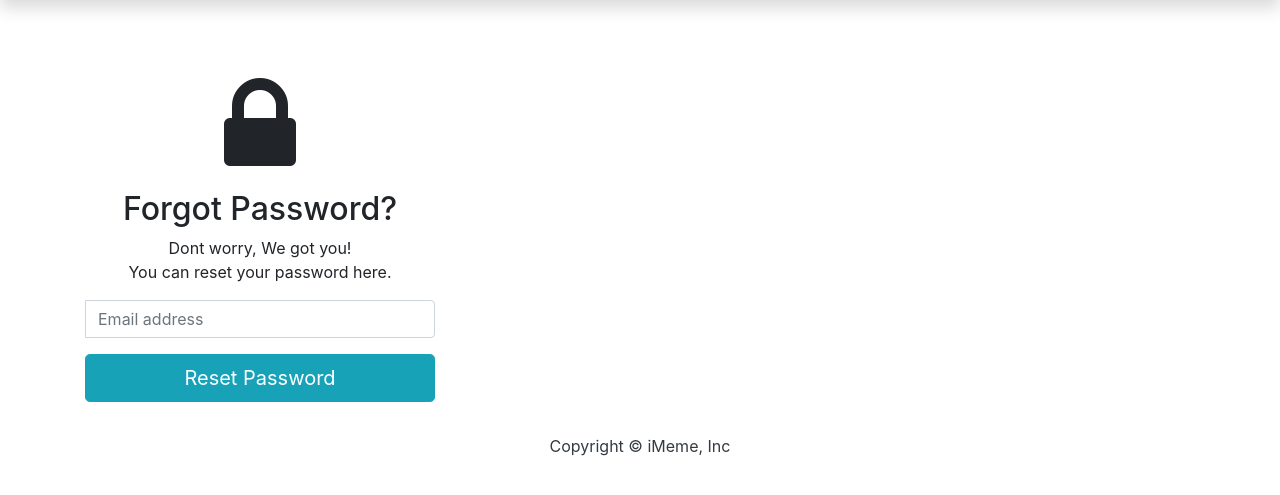
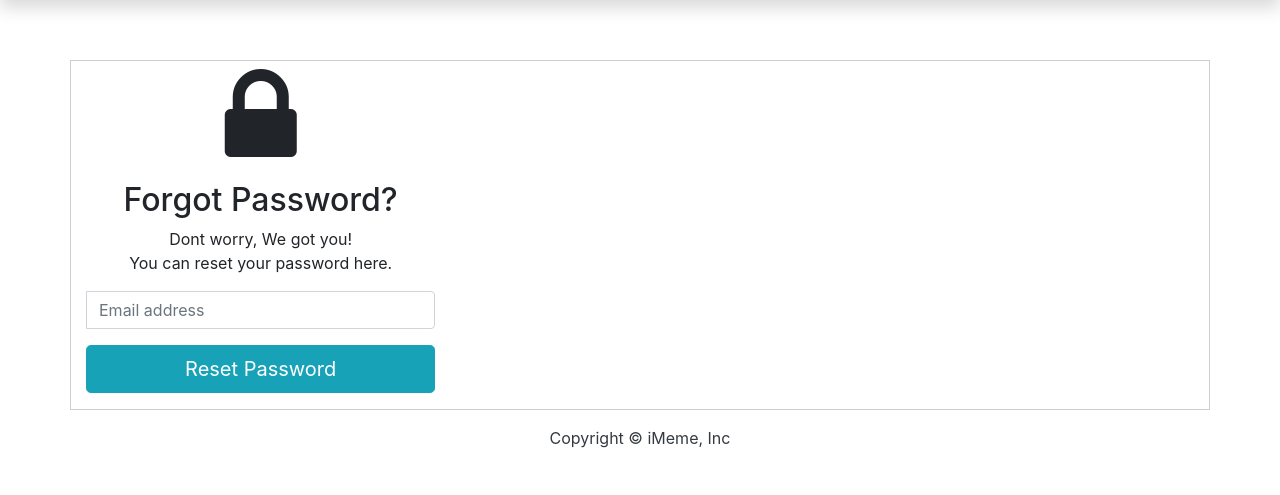
Before and after one commit to CleoMugs/iMeme, a Django app: template templates/password_reset.html in a window 1280 px wide. Shown: the part 56-551 px from the top of the page. Run offline with Django 3.2, Linux system fonts and the light colour scheme; the template is opened without the code that fills it, so the values that code supplies are empty; some libraries are stand-ins or nearby versions.

Commit message:
styled password-reset-sent

```diff
--- a/templates/password_reset.html
+++ b/templates/password_reset.html
@@ -21,11 +21,11 @@
 <body>
     <style>
           .form-gap {
-          padding-top: 70px;
+          padding-top: 60px;
       }
     </style>
     <div class="form-gap"></div>
-    <div class="container">
+    <div class="container" style="border:1px solid #cecece;">
         <div class="row">
             <div class="col-md-4 col-md-offset-4">
                 <div class="panel panel-default">
--- a/templates/password_reset_form.html
+++ b/templates/password_reset_form.html
@@ -19,12 +19,12 @@
 <body>
     <style>
         .form-gap {
-        padding-top: 100px;
+        padding-top: 60px;
     }
     </style>
 
      <div class="form-gap"></div>
-      <div class="container">
+      <div class="container" style="border:1px solid #cecece;">
           <div class="row">
               <div class="col-md-4 col-md-offset-4">
                   <div class="panel panel-default">
--- a/templates/password_reset_sent.html
+++ b/templates/password_reset_sent.html
@@ -11,12 +11,12 @@
 <body>
     <style>
         .form-gap {
-        padding-top: 100px;
+        padding-top: 60px;
     }
     </style>
 
      <div class="form-gap"></div>
-    <div class="container" style="border:2px solid #cecece;">
+    <div class="container" style="border:1px solid #cecece;">
         <div class="row">
             <div class="col-md-4 col-md-offset-4">
                 <div class="panel panel-default">
```
